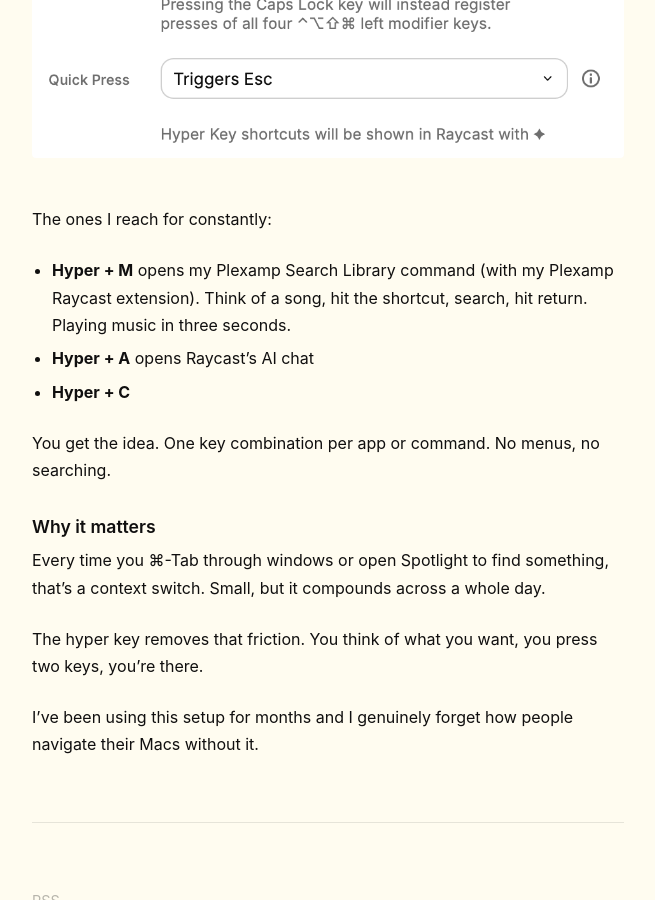
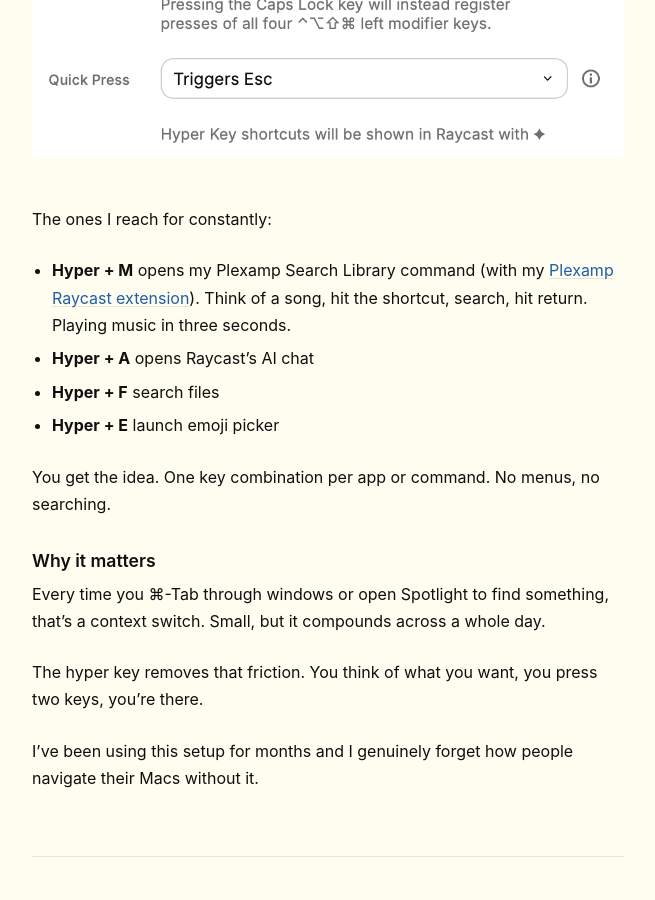
Before and after one commit to kendaniels/ksd.nz, a Jekyll site: the page built from _posts/2026-03-26-raycast-hyperkey.md, in a window 1280 px wide and 900 px high, scrolled down 1012 px. Shown: the whole window, without its empty margins (312-967 px from the left). Built offline with Jekyll 4.4.1, drawn with Linux system fonts in a browser that asks for light colours.

Commit message:
ksd.nz save: 2026-03-26 22:36:45

```diff
--- a/_posts/2026-03-26-raycast-hyperkey.md
+++ b/_posts/2026-03-26-raycast-hyperkey.md
@@ -27,9 +27,10 @@ Here's my setup:
 
 The ones I reach for constantly:
 
-- **Hyper + M** opens my Plexamp Search Library command (with my Plexamp Raycast extension). Think of a song, hit the shortcut, search, hit return. Playing music in three seconds.
+- **Hyper + M** opens my Plexamp Search Library command (with my [Plexamp Raycast extension](/projects/raycast-plexamp)). Think of a song, hit the shortcut, search, hit return. Playing music in three seconds.
 - **Hyper + A** opens Raycast's AI chat
-- **Hyper + C**
+- **Hyper + F** search files
+- **Hyper + E** launch emoji picker
 
 You get the idea. One key combination per app or command. No menus, no searching.
 
```
Also changed, not shown: _projects/raycast-plexamp.md (+1 -1 lines).
